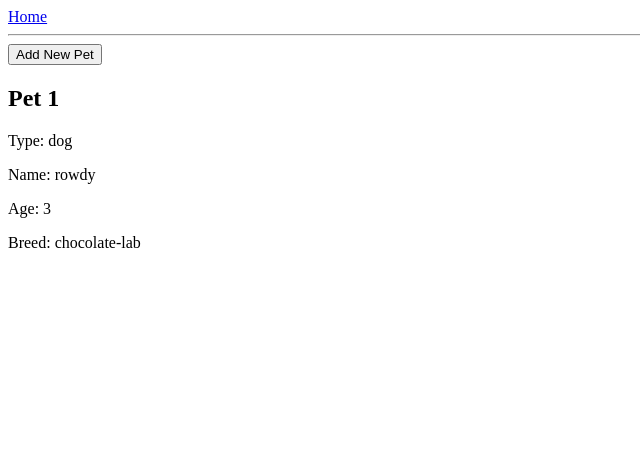
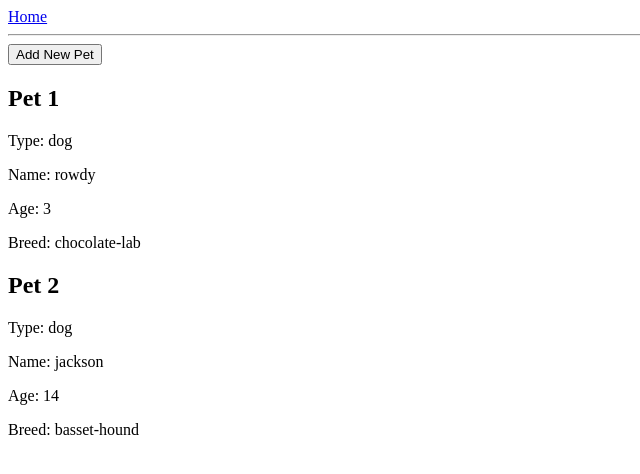
Before and after one commit to geofflin/pumpkin, a React app: page /my-pets in a window 1280 px wide. Shown: the top 474 px of the page, without its empty margins (0-640 px from the left). Built offline with nearby package versions, Linux system fonts and the light colour scheme; data requests are answered from the project's data file.

Commit message:
Added PetContainer

```diff
--- a/db.json
+++ b/db.json
@@ -6,6 +6,13 @@
       "name": "rowdy",
       "age": 3,
       "breed": "chocolate-lab"
+    },
+    {
+      "id": 2,
+      "petType": "dog",
+      "name": "jackson",
+      "age": 14,
+      "breed": "basset-hound"
     }
   ]
 }
--- a/src/App.jsx
+++ b/src/App.jsx
@@ -1,27 +1,8 @@
-import React, { Fragment } from 'react';
-import {
-  Route,
-  Switch,
-  Link,
-  Redirect,
-} from 'react-router-dom';
-import MyPets from './routes/MyPets';
-import PetsNew from './routes/PetsNew';
-import PetsSuccess from './routes/PetsSuccess';
+import React from 'react';
+import PetContainer from './containers/PetContainer';
 
 const App = () => (
-  <Fragment>
-    <Link to="/my-pets">Home</Link>
-    <hr />
-    <Switch>
-      <Route exact path="/">
-        <Redirect to="/my-pets" />
-      </Route>
-      <Route path="/my-pets" component={MyPets} />
-      <Route path="/pets/new" component={PetsNew} />
-      <Route path="/pets/success" component={PetsSuccess} />
-    </Switch>
-  </Fragment>
+  <PetContainer />
 );
 
 export default App;
--- /dev/null
+++ b/src/containers/PetContainer.jsx
@@ -0,0 +1,27 @@
+import React, { Fragment } from 'react';
+import {
+  Route,
+  Switch,
+  Link,
+  Redirect,
+} from 'react-router-dom';
+import MyPets from '../routes/MyPets';
+import PetsNew from '../routes/PetsNew';
+import PetsSuccess from '../routes/PetsSuccess';
+
+const PetContainer = () => (
+  <Fragment>
+    <Link to="/my-pets">Home</Link>
+    <hr />
+    <Switch>
+      <Route exact path="/">
+        <Redirect to="/my-pets" />
+      </Route>
+      <Route path="/my-pets" component={MyPets} />
+      <Route path="/pets/new" component={PetsNew} />
+      <Route path="/pets/success" component={PetsSuccess} />
+    </Switch>
+  </Fragment>
+);
+
+export default PetContainer;
--- a/src/routes/MyPets.jsx
+++ b/src/routes/MyPets.jsx
@@ -13,7 +13,6 @@ const mapDispatchToProps = dispatch => ({
 
 const MyPets = ({ pets, getPets, history }) => {
   useEffect(getPets, []);
-
   const myPets = pets.map(pet => <PetProfile key={pet.id} pet={pet} />);
   return (
     <div>
--- a/src/routes/PetsNew.jsx
+++ b/src/routes/PetsNew.jsx
@@ -2,9 +2,9 @@ import React from 'react';
 
 const PetsNew = () => {
   return (
-    <div>
+    <form action="/pets" method="post">
       PetsNew
-    </div>
+    </form>
   );
 };
 
```
